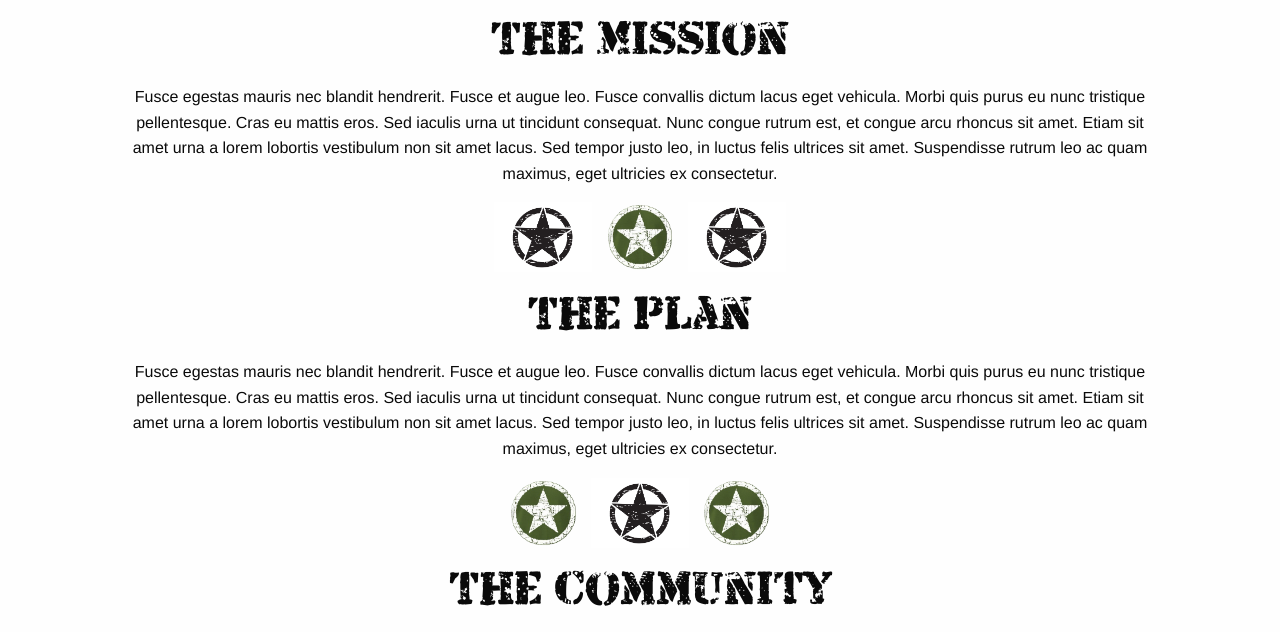
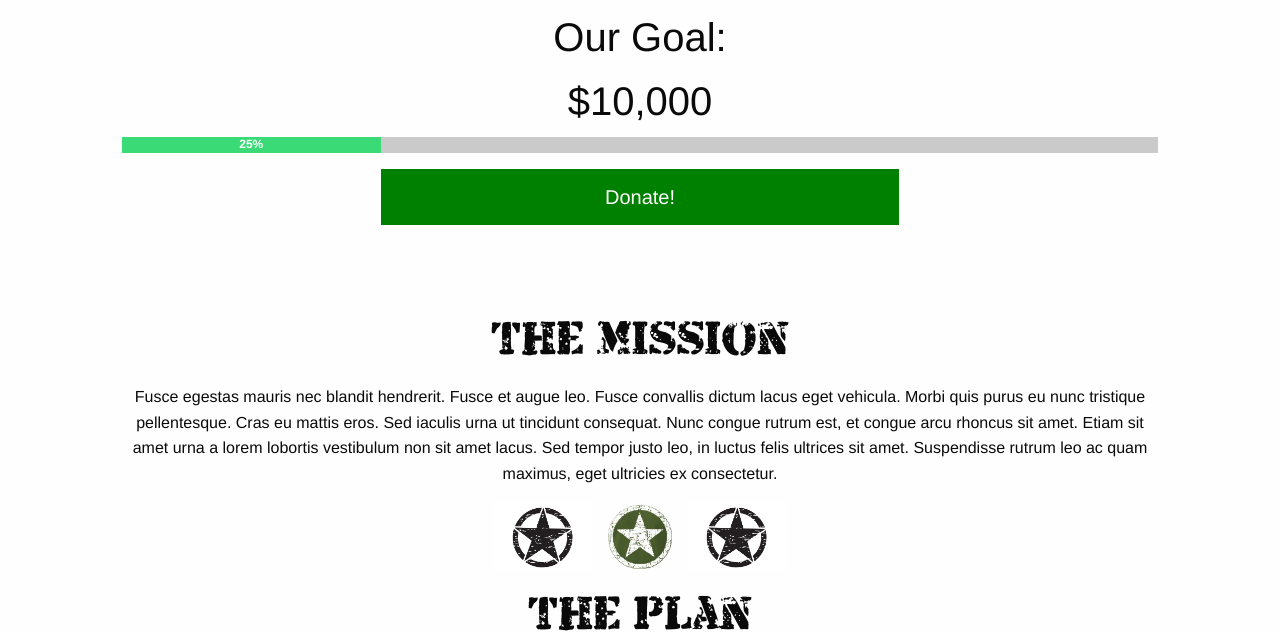
Before and after one commit to drewburns/gratitude, a plain HTML site: page index.html in a window 1280 px wide. Shown: the part 165-797 px from the top of the page. Drawn offline with Linux system fonts and the light colour scheme.

Commit message:
progress

```diff
--- a/css/app.css
+++ b/css/app.css
@@ -17,3 +17,7 @@ h1 {
 p {
 	text-align: center;
 }
+
+h2{
+    text-align: center;
+}
--- a/index.html
+++ b/index.html
@@ -21,6 +21,16 @@
           </h1>
       </div>
 
+      <div style="height:300px;">
+        <h2>Our Goal:</h2>
+        <h2>$10,000</h2>
+        <div class="progress success" role="progressbar" tabindex="0" aria-valuenow="20" aria-valuemin="0" aria-valuetext="25 percent" aria-valuemax="100">
+          <span class="progress-meter" style="width: 25%" >
+            <p class="progress-meter-text">25%</p>
+          </span>
+        </div>
+        <h2 style="text-align:center;"><a class="large large-6 small-12 medium-10 button" style="background-color:green;" href="#">Donate!</a></h2>
+      </div>
 
 
       <div class="content" id="first" style="clear:both;">
```
